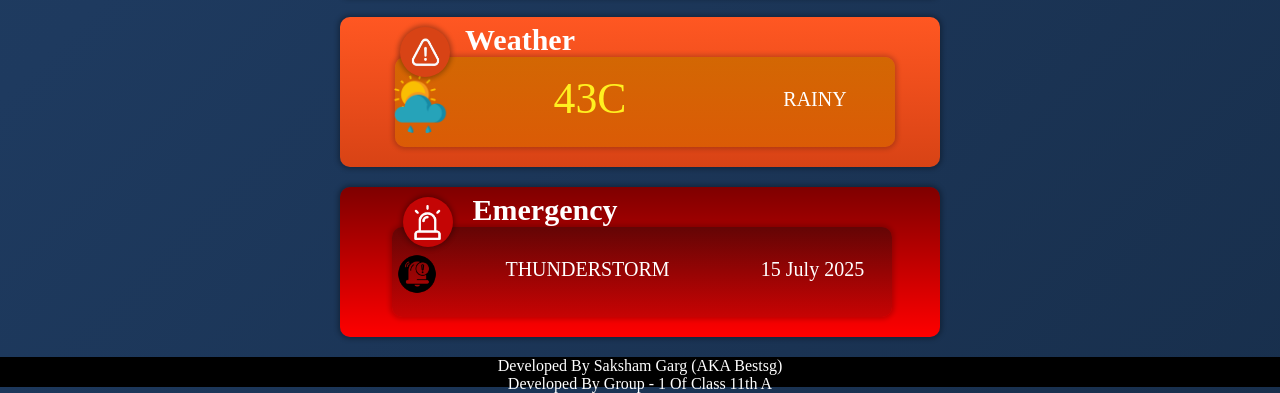
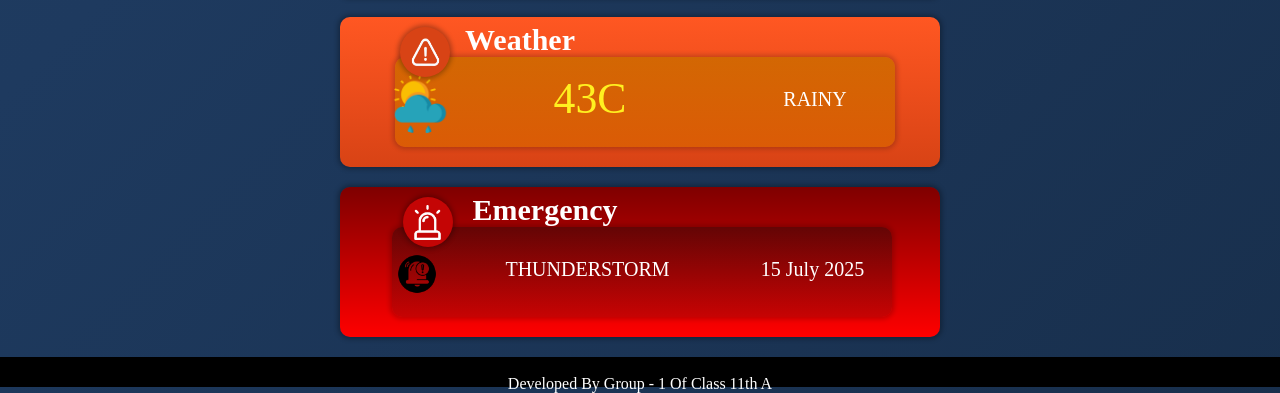
Before and after one commit to BestSgCodes/BestSgCodes.github.io, a plain HTML site: page index.html in a window 1280 px wide. Shown: the part 632-1025 px from the top of the page. Drawn offline with Linux system fonts and the light colour scheme; no server answers.

Commit message:
Update index.html

```diff
--- a/index.html
+++ b/index.html
@@ -130,7 +130,7 @@
     </div>
 
     <footer>
-        Developed By Saksham Garg (AKA Bestsg)
+        <!-- Developed By Saksham Garg (AKA Bestsg) -->
         <br>
         Developed By Group - 1 Of Class 11th A</footer>
 </body>
```
